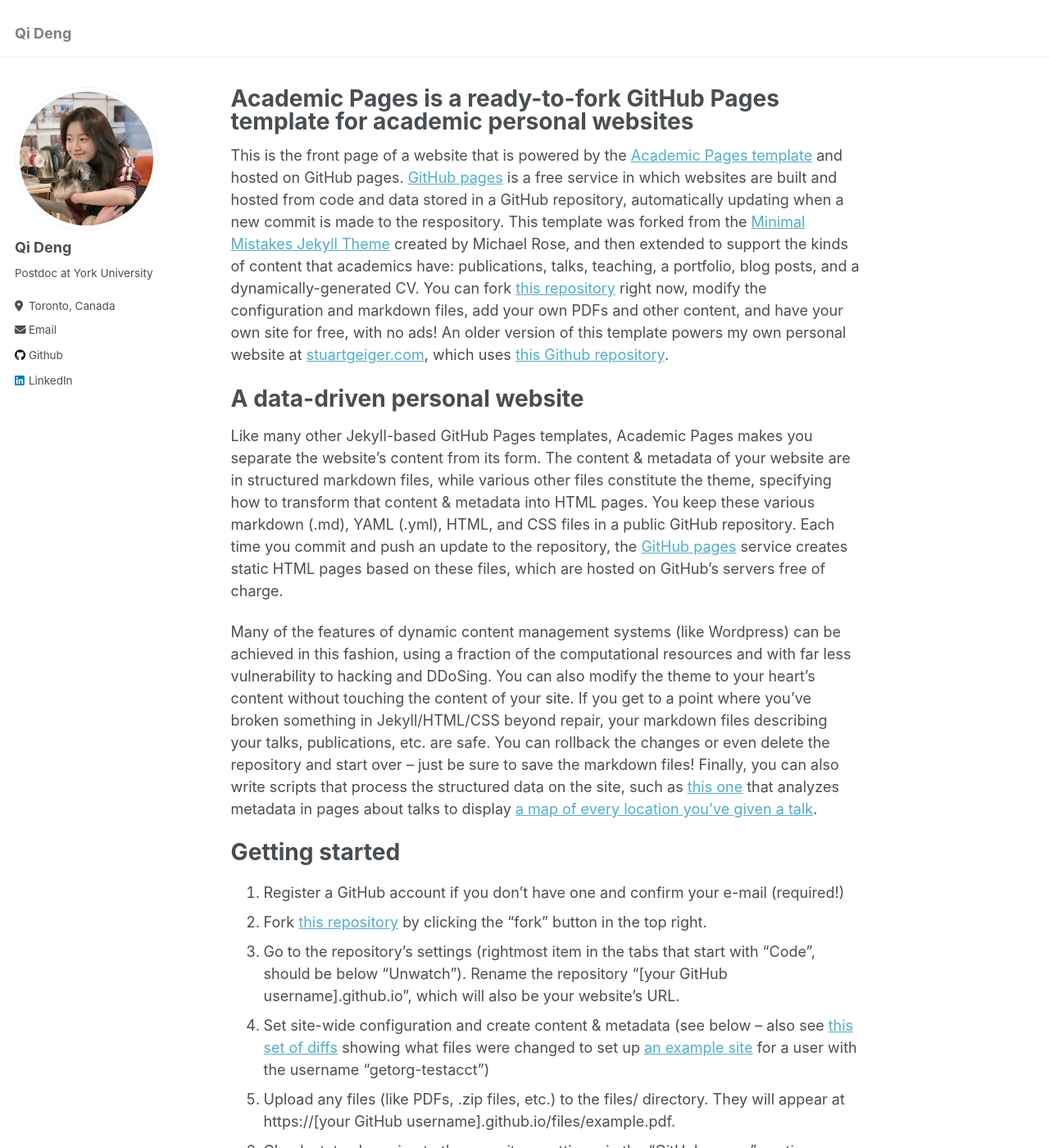
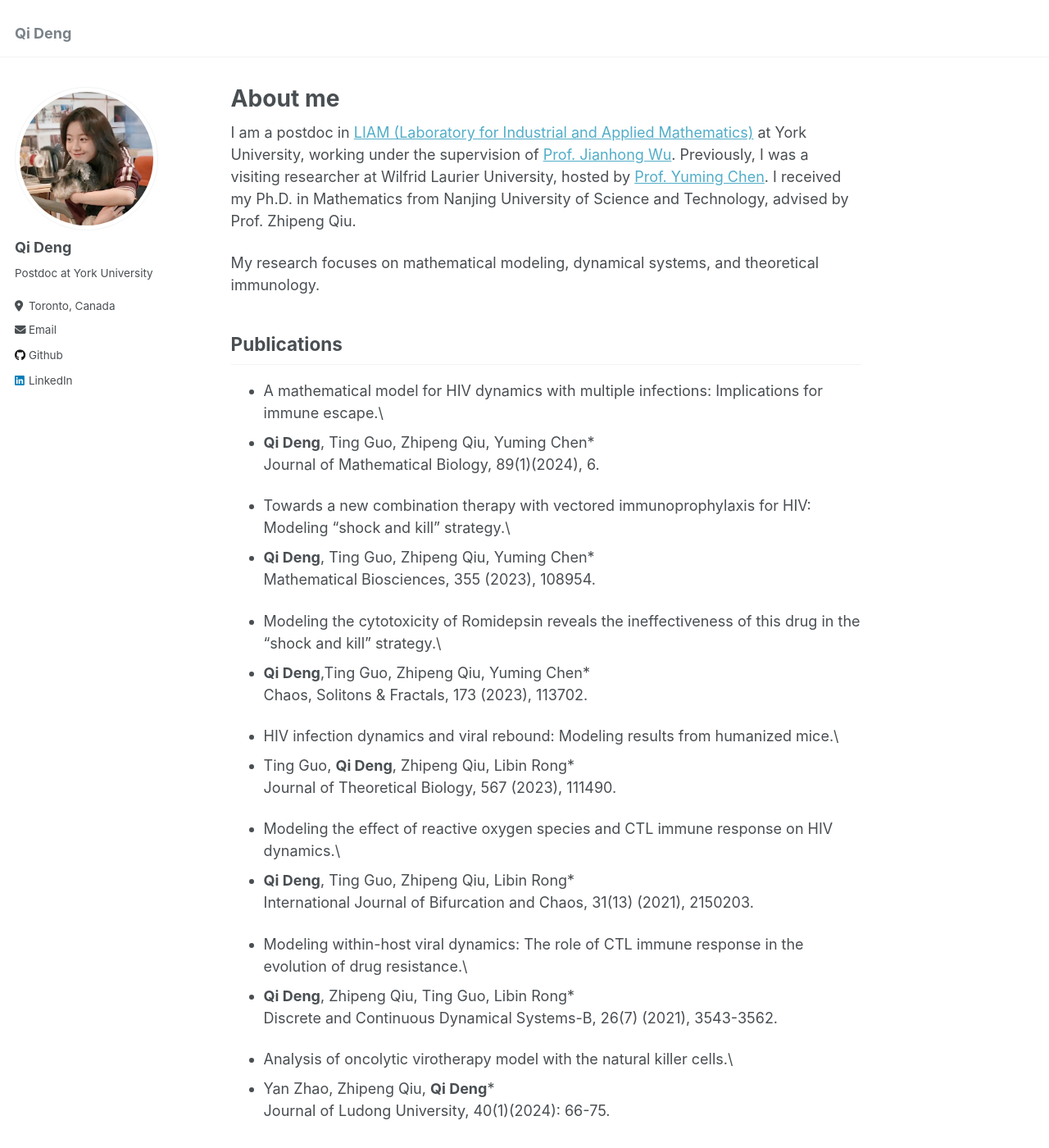
Before and after one commit to qideng-math/qideng-math.github.io, a Jekyll site: the page built from _pages/about.md, in a window 1280 px wide and 1400 px high. Shown: the whole window at 82% size. Built offline with Jekyll 4.4.1, drawn with Linux system fonts in a browser that asks for light colours; some of the changed text lies outside the part shown.

Commit message:
Update about.md

```diff
--- a/_pages/about.md
+++ b/_pages/about.md
@@ -1,49 +1,70 @@
 ---
 permalink: /
-title: "Academic Pages is a ready-to-fork GitHub Pages template for academic personal websites"
+title: "About me"
 author_profile: true
 redirect_from:
   - /about/
   - /about.html
 ---
+I am a postdoc in [LIAM (Laboratory for Industrial and Applied Mathematics)](https://liam.lab.yorku.ca/) at York University, working under the supervision of [Prof. Jianhong Wu](https://scholar.google.ca/citations?user=Ox-xAuIAAAAJ&hl=en). Previously, I was a visiting researcher at Wilfrid Laurier University, hosted by [Prof. Yuming Chen](https://www.wlu.ca/academics/faculties/faculty-of-science/faculty-profiles/yuming-chen/index.html). I received my Ph.D. in Mathematics from Nanjing University
+of Science and Technology, advised by Prof. Zhipeng Qiu.
 
-This is the front page of a website that is powered by the [Academic Pages template](https://github.com/academicpages/academicpages.github.io) and hosted on GitHub pages. [GitHub pages](https://pages.github.com) is a free service in which websites are built and hosted from code and data stored in a GitHub repository, automatically updating when a new commit is made to the respository. This template was forked from the [Minimal Mistakes Jekyll Theme](https://mmistakes.github.io/minimal-mistakes/) created by Michael Rose, and then extended to support the kinds of content that academics have: publications, talks, teaching, a portfolio, blog posts, and a dynamically-generated CV. You can fork [this repository](https://github.com/academicpages/academicpages.github.io) right now, modify the configuration and markdown files, add your own PDFs and other content, and have your own site for free, with no ads! An older version of this template powers my own personal website at [stuartgeiger.com](http://stuartgeiger.com), which uses [this Github repository](https://github.com/staeiou/staeiou.github.io).
+My research focuses on mathematical modeling, dynamical systems, and theoretical immunology.
 
-A data-driven personal website
-======
-Like many other Jekyll-based GitHub Pages templates, Academic Pages makes you separate the website's content from its form. The content & metadata of your website are in structured markdown files, while various other files constitute the theme, specifying how to transform that content & metadata into HTML pages. You keep these various markdown (.md), YAML (.yml), HTML, and CSS files in a public GitHub repository. Each time you commit and push an update to the repository, the [GitHub pages](https://pages.github.com/) service creates static HTML pages based on these files, which are hosted on GitHub's servers free of charge.
+Publications
+---
+* A mathematical model for HIV dynamics with multiple infections: Implications for immune escape.\
+* __Qi Deng__, Ting Guo, Zhipeng Qiu, Yuming Chen*\
+Journal of Mathematical Biology, 89(1)(2024), 6.
 
-Many of the features of dynamic content management systems (like Wordpress) can be achieved in this fashion, using a fraction of the computational resources and with far less vulnerability to hacking and DDoSing. You can also modify the theme to your heart's content without touching the content of your site. If you get to a point where you've broken something in Jekyll/HTML/CSS beyond repair, your markdown files describing your talks, publications, etc. are safe. You can rollback the changes or even delete the repository and start over -- just be sure to save the markdown files! Finally, you can also write scripts that process the structured data on the site, such as [this one](https://github.com/academicpages/academicpages.github.io/blob/master/talkmap.ipynb) that analyzes metadata in pages about talks to display [a map of every location you've given a talk](https://academicpages.github.io/talkmap.html).
+* Towards a new combination therapy with vectored immunoprophylaxis for HIV: Modeling “shock and kill” strategy.\
+* __Qi Deng__, Ting Guo, Zhipeng Qiu, Yuming Chen*\
+Mathematical Biosciences, 355 (2023), 108954.
 
-Getting started
-======
-1. Register a GitHub account if you don't have one and confirm your e-mail (required!)
-1. Fork [this repository](https://github.com/academicpages/academicpages.github.io) by clicking the "fork" button in the top right.
-1. Go to the repository's settings (rightmost item in the tabs that start with "Code", should be below "Unwatch"). Rename the repository "[your GitHub username].github.io", which will also be your website's URL.
-1. Set site-wide configuration and create content & metadata (see below -- also see [this set of diffs](http://archive.is/3TPas) showing what files were changed to set up [an example site](https://getorg-testacct.github.io) for a user with the username "getorg-testacct")
-1. Upload any files (like PDFs, .zip files, etc.) to the files/ directory. They will appear at https://[your GitHub username].github.io/files/example.pdf.
-1. Check status by going to the repository settings, in the "GitHub pages" section
+* Modeling the cytotoxicity of Romidepsin reveals the ineffectiveness of this drug in the “shock and kill” strategy.\
+* __Qi Deng__,Ting Guo, Zhipeng Qiu, Yuming Chen*\
+Chaos, Solitons & Fractals, 173 (2023), 113702.
 
-Site-wide configuration
-------
-The main configuration file for the site is in the base directory in [_config.yml](https://github.com/academicpages/academicpages.github.io/blob/master/_config.yml), which defines the content in the sidebars and other site-wide features. You will need to replace the default variables with ones about yourself and your site's github repository. The configuration file for the top menu is in [_data/navigation.yml](https://github.com/academicpages/academicpages.github.io/blob/master/_data/navigation.yml). For example, if you don't have a portfolio or blog posts, you can remove those items from that navigation.yml file to remove them from the header.
+* HIV infection dynamics and viral rebound: Modeling results from humanized mice.\
+* Ting Guo, __Qi Deng__, Zhipeng Qiu, Libin Rong*\
+Journal of Theoretical Biology, 567 (2023), 111490.
 
-Create content & metadata
-------
-For site content, there is one markdown file for each type of content, which are stored in directories like _publications, _talks, _posts, _teaching, or _pages. For example, each talk is a markdown file in the [_talks directory](https://github.com/academicpages/academicpages.github.io/tree/master/_talks). At the top of each markdown file is structured data in YAML about the talk, which the theme will parse to do lots of cool stuff. The same structured data about a talk is used to generate the list of talks on the [Talks page](https://academicpages.github.io/talks), each [individual page](https://academicpages.github.io/talks/2012-03-01-talk-1) for specific talks, the talks section for the [CV page](https://academicpages.github.io/cv), and the [map of places you've given a talk](https://academicpages.github.io/talkmap.html) (if you run this [python file](https://github.com/academicpages/academicpages.github.io/blob/master/talkmap.py) or [Jupyter notebook](https://github.com/academicpages/academicpages.github.io/blob/master/talkmap.ipynb), which creates the HTML for the map based on the contents of the _talks directory).
+* Modeling the effect of reactive oxygen species and CTL immune response on HIV dynamics.\
+* __Qi Deng__, Ting Guo, Zhipeng Qiu, Libin Rong*\
+International Journal of Bifurcation and Chaos, 31(13) (2021), 2150203.
 
-**Markdown generator**
+* Modeling within-host viral dynamics: The role of CTL immune response in the evolution of drug resistance.\
+* __Qi Deng__, Zhipeng Qiu, Ting Guo, Libin Rong*\
+Discrete and Continuous Dynamical Systems-B, 26(7) (2021), 3543-3562.
 
-I have also created [a set of Jupyter notebooks](https://github.com/academicpages/academicpages.github.io/tree/master/markdown_generator
-) that converts a CSV containing structured data about talks or presentations into individual markdown files that will be properly formatted for the Academic Pages template. The sample CSVs in that directory are the ones I used to create my own personal website at stuartgeiger.com. My usual workflow is that I keep a spreadsheet of my publications and talks, then run the code in these notebooks to generate the markdown files, then commit and push them to the GitHub repository.
+* Analysis of oncolytic virotherapy model with the natural killer cells.\
+* Yan Zhao, Zhipeng Qiu, __Qi Deng__*\
+Journal of Ludong University, 40(1)(2024): 66-75.
 
-How to edit your site's GitHub repository
-------
-Many people use a git client to create files on their local computer and then push them to GitHub's servers. If you are not familiar with git, you can directly edit these configuration and markdown files directly in the github.com interface. Navigate to a file (like [this one](https://github.com/academicpages/academicpages.github.io/blob/master/_talks/2012-03-01-talk-1.md) and click the pencil icon in the top right of the content preview (to the right of the "Raw | Blame | History" buttons). You can delete a file by clicking the trashcan icon to the right of the pencil icon. You can also create new files or upload files by navigating to a directory and clicking the "Create new file" or "Upload files" buttons.
+Talks
+---
+*Special Session on Dynamical Systems in Biological and Engineering Applications.\
+The VI AMMCS International Conference, Waterloo, Canada, Aug 2023.
 
-Example: editing a markdown file for a talk
-![Editing a markdown file for a talk](/images/editing-talk.png)
+*2022 Graduate Student Forum on Frontiers in Mathematics and Cross-Science.\
+China University of Mining and Technology (virtual), Jun 2022.
 
-For more info
-------
-More info about configuring Academic Pages can be found in [the guide](https://academicpages.github.io/markdown/). The [guides for the Minimal Mistakes theme](https://mmistakes.github.io/minimal-mistakes/docs/configuration/) (which this theme was forked from) might also be helpful.
+*2021 Academic Innovation Forum on Problem-Driven Mathematics and Applications for Postgraduates.\
+Jiangnan University, China, Dec 2021.
+
+*2020 Academic Innovation Forum on Problem-Driven Mathematics and Applications for Postgraduates.\
+Yangzhou University, China, Dec 2020.
+
+Grants
+---
+*Nanjing University of Science and Technology Excellent Doctoral Cultivation Grants
+2022-2023, $4000 (PI)
+
+*Jiangsu Province Graduate Student Research and Practice Innovation Program Project
+2021-2022, $3000 (PI)
+
+Teaching
+---
+*Dynamical System at Nanjing University of Science and Technology, Fall 2018.\
+
+*Stability Theory at Nanjing University of Science and Technology, Spring 2020.\
```
